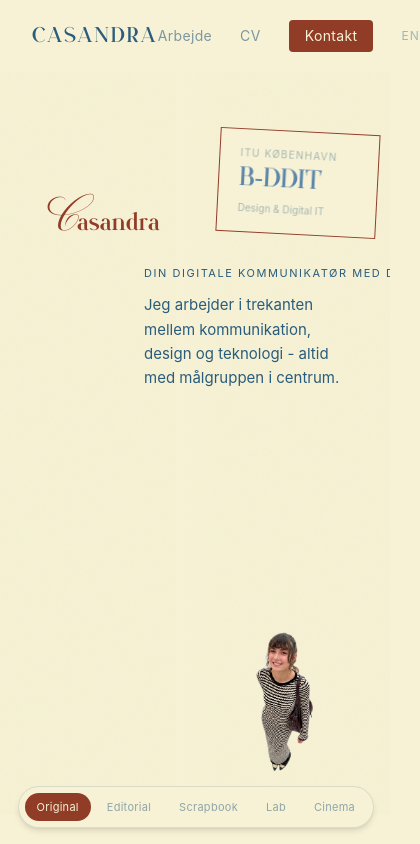
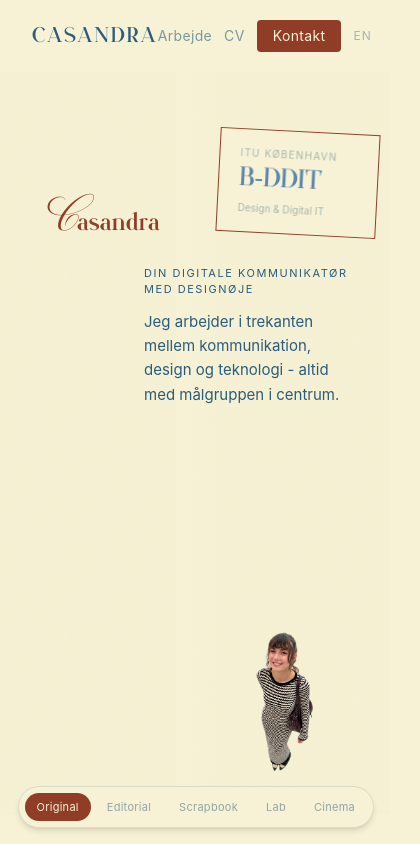
Before and after one commit to casandralpedersen/casandra-portfolio, a React (Vite) app: page / in a window 390 px wide. Shown: the top 844 px of the page, 420 px wide, since content can reach past the window. Built offline with nearby package versions, Linux system fonts and the light colour scheme.

Commit message:
Verificer og finpuds forside-modes

```diff
--- a/src/components/Nav.jsx
+++ b/src/components/Nav.jsx
@@ -67,7 +67,7 @@ export default function Nav() {
         Casandra
       </NavLink>
 
-      <div className="flex items-center gap-7">
+      <div className="flex items-center gap-3 md:gap-7">
         <a
           href="#arbejde"
           onClick={scrollToWork}
--- a/src/pages/home/HomeCinema.jsx
+++ b/src/pages/home/HomeCinema.jsx
@@ -45,10 +45,10 @@ export default function HomeCinema() {
             <span>{t('Åbningsscene', 'Opening scene')}</span>
             <span>01 / 03</span>
           </div>
-          <div>
+          <div className="pb-16 md:pb-0">
             <p className="mb-5 text-[10px] uppercase tracking-[0.2em] opacity-65">Casandra Pedersen / Portfolio</p>
             <h1
-              className="max-w-[9ch] text-[clamp(4.5rem,12vw,13rem)] leading-[0.76]"
+              className="max-w-[9ch] text-[clamp(2.75rem,12vw,13rem)] leading-[0.76]"
               style={{ fontFamily: 'var(--font-display)' }}
             >
               {t('Portfolio med mere puls', 'A portfolio with more pulse')}
--- a/src/pages/home/HomeOriginal.jsx
+++ b/src/pages/home/HomeOriginal.jsx
@@ -457,7 +457,7 @@ export default function Home() {
             variants={fadeUp(0.9)}
             initial="hidden"
             animate="show"
-            className="mt-5 ml-[6.5rem] text-[11px] tracking-[0.14em] uppercase opacity-55 whitespace-nowrap"
+            className="mt-5 ml-[6.5rem] text-[11px] tracking-[0.14em] uppercase opacity-55 md:whitespace-nowrap"
           >
             {t('Din digitale kommunikatør med designøje', 'Your digital communicator with a design eye')}
           </motion.p>
--- a/src/pages/home/HomeScrapbook.jsx
+++ b/src/pages/home/HomeScrapbook.jsx
@@ -103,7 +103,7 @@ export default function HomeScrapbook() {
             {t('Casandras arbejdsbord - København', 'Casandra’s desk - Copenhagen')}
           </p>
           <h1
-            className="mt-8 max-w-[10ch] text-[clamp(4rem,10vw,9rem)] leading-[0.78] text-[#913c27]"
+            className="mt-8 max-w-[10ch] text-[clamp(2.75rem,10vw,9rem)] leading-[0.78] text-[#913c27]"
             style={{ fontFamily: 'var(--font-display)' }}
           >
             {t('Bygget af nysgerrighed', 'Built from curiosity')}
```
Also changed, not shown: 2 other files (tests, documents, lock files or other folders).
